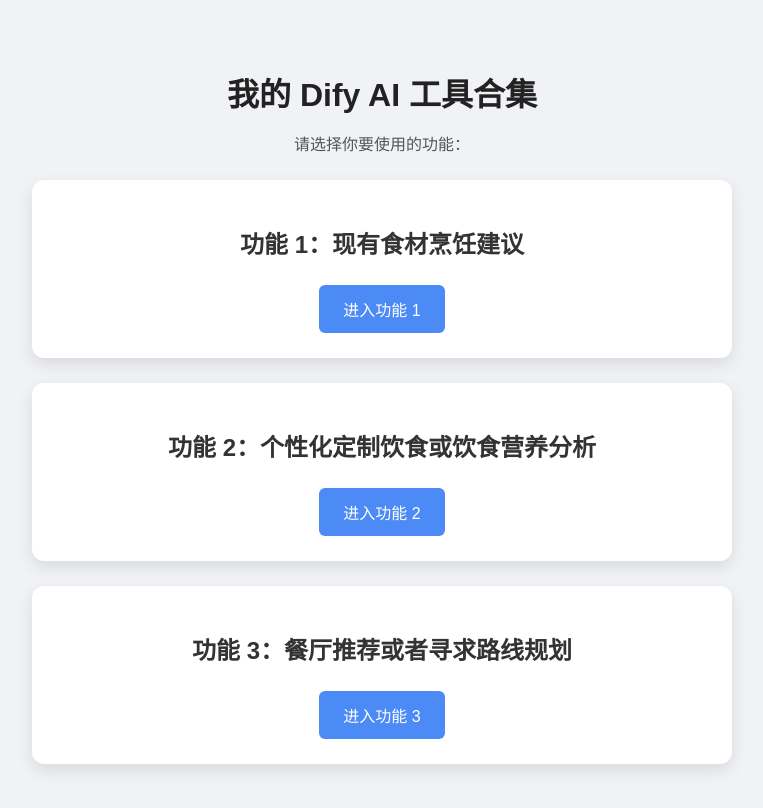
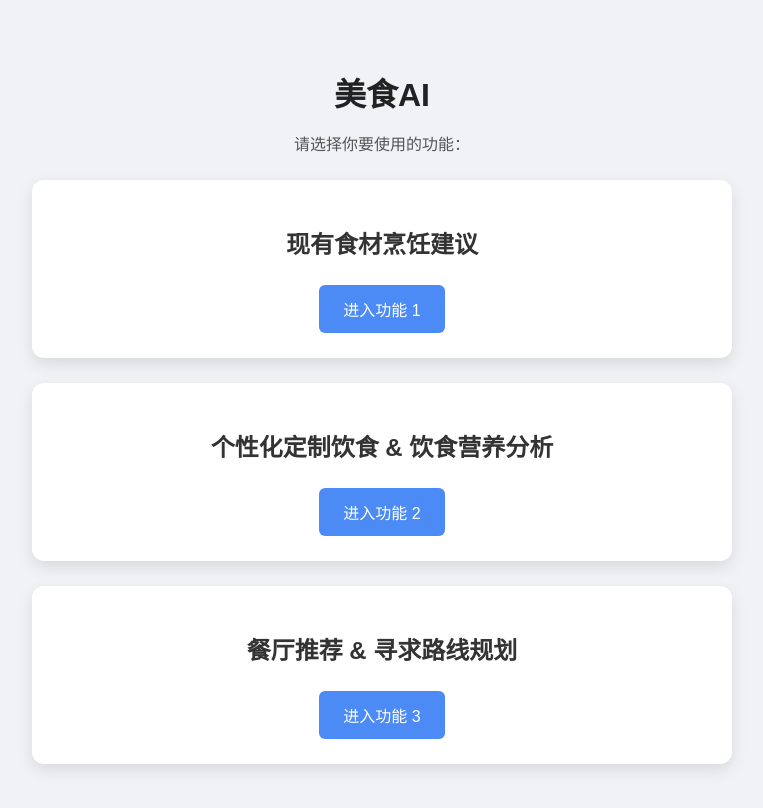
Before and after one commit to blacatk/GenAI, a plain HTML site: page index.html in a window 1280 px wide. Shown: the whole page, without its empty margins (258-1021 px from the left). Drawn offline with Linux system fonts and the light colour scheme.

Commit message:
Update index.html

```diff
--- a/index.html
+++ b/index.html
@@ -3,7 +3,7 @@
 <head>
     <meta charset="UTF-8">
     <meta name="viewport" content="width=device-width, initial-scale=1.0">
-    <title>我的 AI 工具合集</title>
+    <title>美食AI</title>
     <style>
         body {
             font-family: Arial, sans-serif;
@@ -51,23 +51,23 @@
 </head>
 <body>
 
-    <h1>我的 Dify AI 工具合集</h1>
+    <h1>美食AI</h1>
     <p>请选择你要使用的功能：</p>
 
     <div class="container">
 
         <div class="card">
-            <h2>功能 1：现有食材烹饪建议</h2>
+            <h2>现有食材烹饪建议</h2>
             <a href="https://udify.app/workflow/sumUONOs6Li5eXHx" target="_blank">进入功能 1</a>
         </div>
 
         <div class="card">
-            <h2>功能 2：个性化定制饮食或饮食营养分析</h2>
+            <h2>个性化定制饮食 & 饮食营养分析</h2>
             <a href="https://udify.app/chat/rQjxQ27uraOOJIN5" target="_blank">进入功能 2</a>
         </div>
 
         <div class="card">
-            <h2>功能 3：餐厅推荐或者寻求路线规划</h2>
+            <h2>餐厅推荐 & 寻求路线规划</h2>
             <a href="https://udify.app/chat/ZkWqgNLR8P4eU49S" target="_blank">进入功能 3</a>
         </div>
 
```
